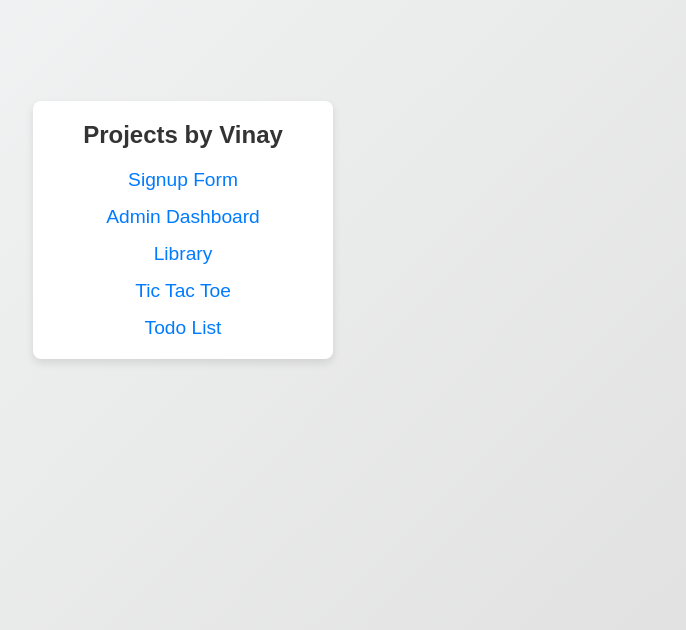
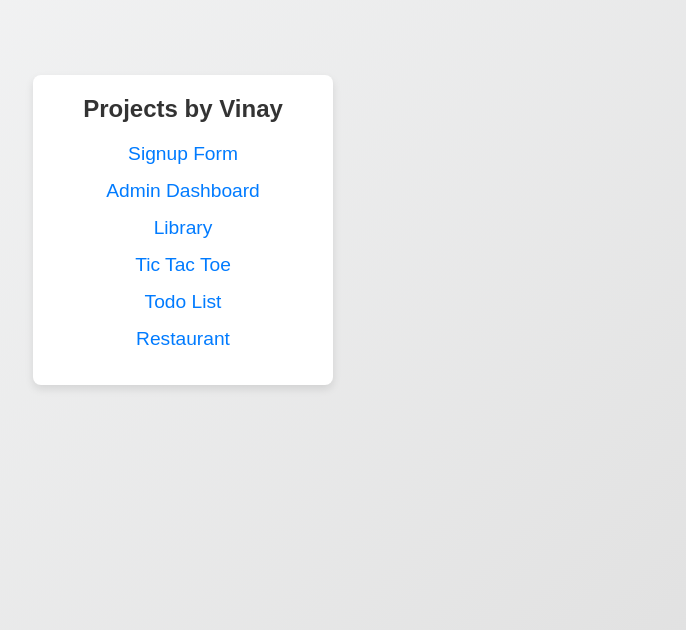
Before and after one commit to yadavnan/qtrams_practice, a plain HTML site: page index.html in a window 1280 px wide. Shown: the part 170-800 px from the top of the page, without its empty margins (457-1143 px from the left). Drawn offline with Linux system fonts and the light colour scheme.

Commit message:
Update index.html

```diff
--- a/index.html
+++ b/index.html
@@ -22,8 +22,11 @@
       <div class="form-row" data-preview="Tic Tac Toe - Play the classic game.">
         <label onclick="window.open('./tictactoe', '_blank')">Tic Tac Toe</label>
       </div>
-      <div class="form-row" data-preview="Todo List - Add ur first todo."></div>
+      <div class="form-row" data-preview="Todo List - Add ur first todo.">
         <label onclick="window.open('https://yadavnan.github.io/todolist/')">Todo List</label>
+      </div>
+       <div class="form-row" data-preview="Restaurant - Eat what u want.">
+        <label onclick="window.open('https://yadavnan.github.io/restaurant/')">Restaurant</label>
       </div>
     </div>
   </div>
```
